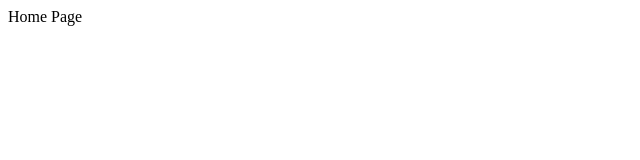
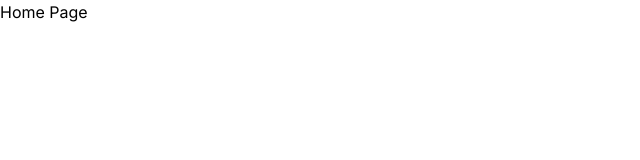
Before and after one commit to partharora1610/studentSphere, a Next.js app: page / in a window 1280 px wide. Shown: the top 160 px of the page, without its empty margins (0-640 px from the left). Built offline with nearby package versions, Linux system fonts and the light colour scheme.

Commit message:
layout and font

```diff
--- a/app/layout.tsx
+++ b/app/layout.tsx
@@ -1,5 +1,28 @@
 import { ClerkProvider } from "@clerk/nextjs";
 import React from "react";
+import { Inter, Space_Grotesk } from "next/font/google";
+
+import type { Metadata } from "next";
+
+import "./globals.css";
+
+const inter = Inter({
+  subsets: ["latin"],
+  weight: ["100", "200", "300", "400", "500", "600", "700", "800", "900"],
+  variable: "--font-inter",
+});
+
+const spaceGrotesk = Space_Grotesk({
+  subsets: ["latin"],
+  weight: ["300", "400", "500", "600", "700"],
+  variable: "--font-space-grotesk",
+});
+
+export const metadata: Metadata = {
+  title: "StudentSphere",
+  description: "Student Community",
+  // need to add assets and icons here
+};
 
 export default function RootLayout({
   children,
@@ -9,7 +32,9 @@ export default function RootLayout({
   return (
     <ClerkProvider>
       <html lang="en">
-        <body>{children}</body>
+        <body className={`${inter.variable} ${spaceGrotesk.variable}`}>
+          {children}
+        </body>
       </html>
     </ClerkProvider>
   );
```
